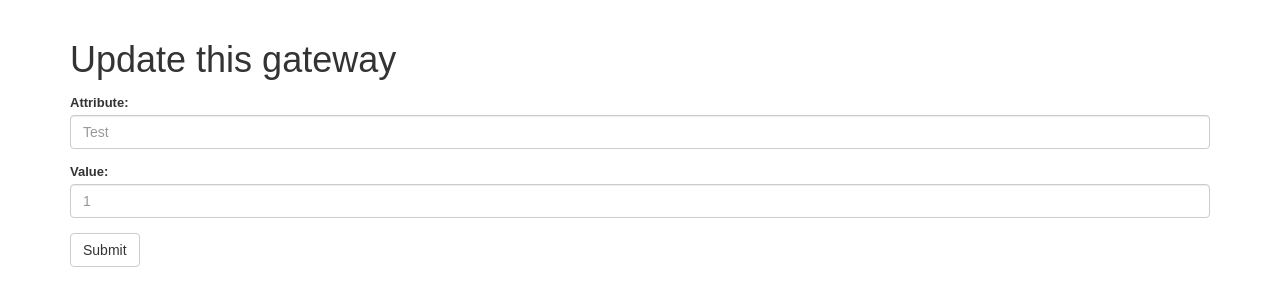
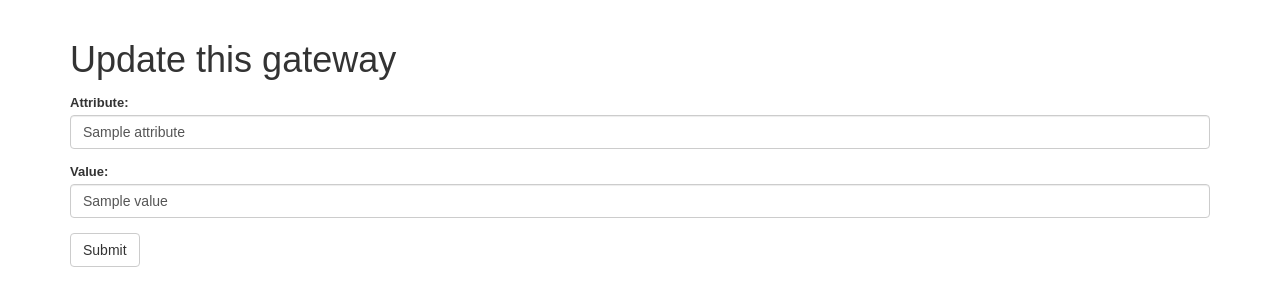
Before and after one commit to deVinnnie/python-sensor-server, a Django app: template webservice/data/templates/data/gateway-update.html in a window 1280 px wide. Shown: the part 103-409 px from the top of the page. Run offline with Django 3.2, Linux system fonts and the light colour scheme; the template is opened without the code that fills it: most values are stand-ins (such as "Sample title", 1, 10 or a date in 2020); some libraries are stand-ins or nearby versions.

Commit message:
Gateway config update

```diff
--- a/webservice/data/templates/data/gateway-detail.html
+++ b/webservice/data/templates/data/gateway-detail.html
@@ -95,7 +95,7 @@
                             <td>{{ conf.attribute }}</td>
                             <td>{{ conf.value }}</td>
                             <td><p data-placement="top" data-toggle="tooltip" title="Edit">
-                                <a class="btn btn-primary btn-xs" data-title="Edit" href="{% url 'gateway-edit' gateway_id %}"><span class="glyphicon glyphicon-pencil"></span></a></p></td>
+                                <a class="btn btn-primary btn-xs" data-title="Edit" href="{% url 'gatewayconfiguration-edit' gateway_id conf.id %}"><span class="glyphicon glyphicon-pencil"></span></a></p></td>
                         </tr>
                         {% endfor %}
                     </tbody>
--- a/webservice/data/templates/data/gateway-update.html
+++ b/webservice/data/templates/data/gateway-update.html
@@ -1,22 +1,27 @@
 {% extends "data/template.html" %}
 
-{% block title %}New Company{% endblock %}
+{% block title %}Edit gateway{% endblock %}
 
 {% block content %}
 <h1>Update this gateway</h1>
-
-<form action="/rest/gateways/{{ gateway_id }}/config/" role="form" method="POST">
+<script>
+    console.log("gateway: {{ gateway }}");
+    console.log("config: {{ id }}");
+    console.log("value: {{ value }}");
+    console.log("attruibute: {{ attribute }}");
+</script>
+<form action="/rest/gateways/{{ gateway }}/config/{{ id }}/" role="form" method="PUT">
     {% csrf_token %}
     <div class="form-group">
-        <input type="hidden" name="gateway" value="{{ gateway_id }}">
+        <input type="hidden" name="id" value="{{ id }}">
     </div>
     <div class="form-group">
         <label for="attribute">Attribute:</label>
-        <input name="attribute" id="attribute" class="form-control" type="text" placeholder="Test">
+        <input name="attribute" id="attribute" class="form-control" type="text" value="{{ attribute }}">
     </div>
     <div class="form-group">
         <label for="value">Value:</label>
-        <input name="value" id="value" class="form-control" type="text" placeholder="1">
+        <input name="value" id="value" class="form-control" type="text" value="{{ value }}">
     </div>
     <button type="submit" class="btn btn-default">Submit</button>
 </form>
--- a/webservice/rest/serializers.py
+++ b/webservice/rest/serializers.py
@@ -52,14 +52,15 @@ class GatewayConfigurationSerializer(serializers.ModelSerializer):
 
     class Meta:
         model = GatewayConfiguration
-        fields = ('gateway', 'attribute', 'value')
+        fields = ('id', 'gateway', 'attribute', 'value')
+        read_only_fields = ('id',)
 
 
 class GatewaySerializer(serializers.ModelSerializer):
     sensors = SensorSerializer(many=True, read_only=True)
     #sensors = serializers.PrimaryKeyRelatedField(many=True, queryset=Sensor.objects.all())
     #config = serializers.PrimaryKeyRelatedField(many=True, queryset=GatewayConfiguration.objects.all())
-    config = GatewayConfigurationSerializer(many=True, read_only=True)
+    config = GatewayConfigurationSerializer(many=True, read_only=False)
 
     class Meta:
         model = Gateway
```
Also changed, not shown: webservice/rest/views.py (+18 -14 lines).
